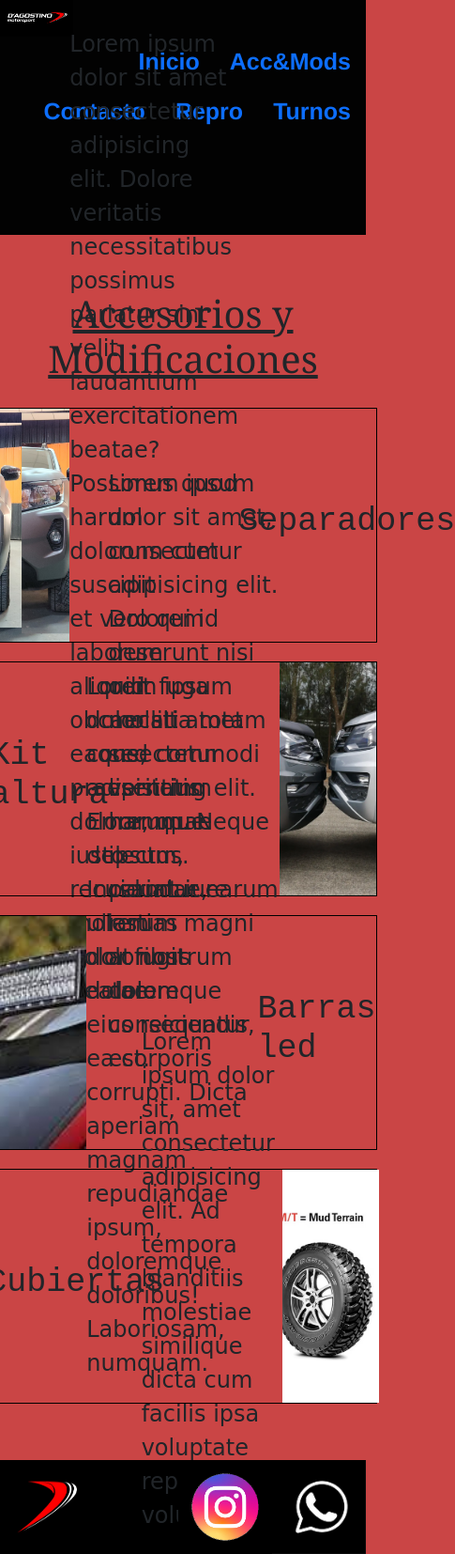
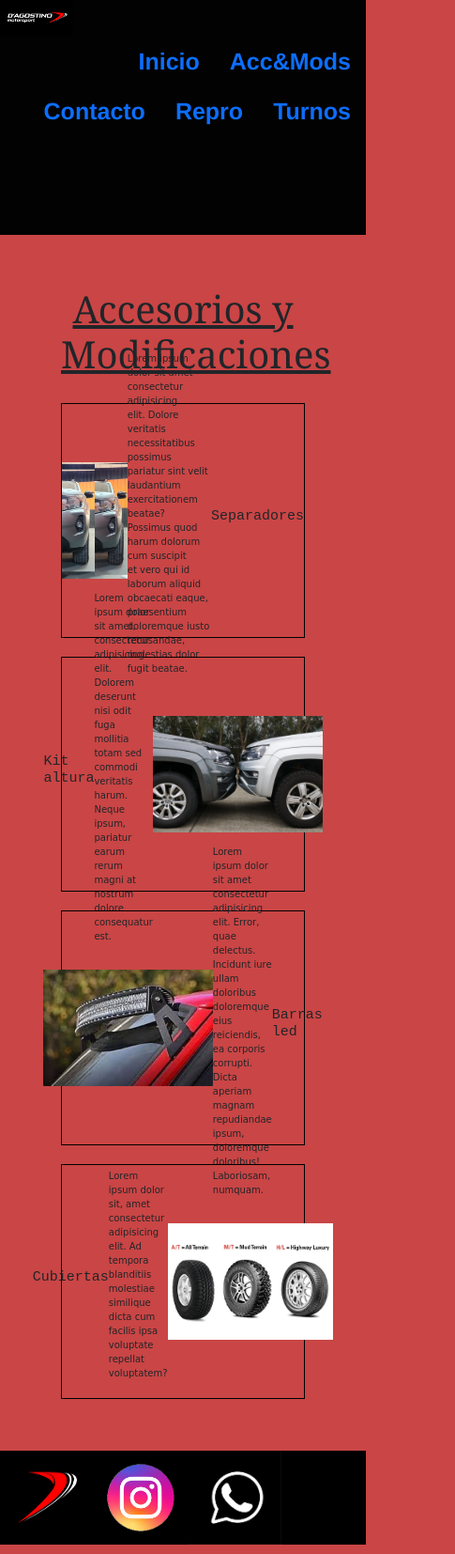
Before and after one commit to JuanCruzCh/DagostinoMotorsport, a plain HTML site: page pages/acc_mods.html in a window 390 px wide. Shown: the whole page at 94% size, 485 px wide, since content can reach past the window. Drawn offline with nearby package versions, Linux system fonts and the light colour scheme.

Commit message:
haciendo responsive Acc y Turnos

```diff
--- a/css/style.css
+++ b/css/style.css
@@ -177,6 +177,8 @@ gap: 15px
 
 .imgacc {
     width: auto;
+    filter: blur(5px);
+    transition: 1s;
 }
 
 .containeracc img {
@@ -200,10 +202,7 @@ font-size: 35px;
     display: grid;
     align-items: center;
 }
-.card-articulo:hover{
-    background-color: #302a2ab5;
-    color:rgb(224, 74, 74);
-}
+
 
 
 /* footer */
@@ -246,15 +245,64 @@ height: 100%;
 
 
  /* pseudoclases */
-
-a:active {
-    color: rgb(228, 10, 94);
+ /*acc_mods*/
+.containeracc :nth-child(even) {
+    flex-direction: row-reverse;
+    }
+.card-articulo:hover{
+    background-color: #302a2ab5;
+    color:rgb(224, 74, 74);
+}
+.card-articulo:hover img {
+    filter: blur(0);
 }
 
-a:visited {
-    color: red;
+/*turnos*/
+.boton:hover{
+    background-color: rgb(9, 9, 9);
+    color: white;
+    box-shadow: 2px 2px;
 }
 
-img:hover {
-
+/*media queries*/
+@media (max-width:600px) {
+    .links {
+        display: flex;
+        flex-direction: column;
+    }
+    .mainrepro {
+        display: flex;
+        flex-direction: initial;
+    }
+    .persona , .vehiculo {
+        display: flex;
+        flex-direction: column;
+        justify-items: center;
+    }
+    .containeracc {
+        display: flex;
+        flex-direction: column;
+        padding: 5px;
+    }
+    .card-articulo {
+        font-size: 10px;
+    }
+    .titulo {
+        font-size: 15px;
+    }
+    .imgacc {
+        filter: blur(0);
+        width: auto;
+    }
+    .containeracc img {
+        width: 70%;
+        height: 50%;
+        object-fit: cover;
+    }
+    .footergrid {
+        display: grid;
+        grid-template-columns: 1fr 1fr 1fr;
+        width: 100px;
+        height: 100px;
+    }
 }
```
Also changed, not shown: pages/repro.html (+2 -3 lines), pages/turnos.html (+2 -2 lines).
